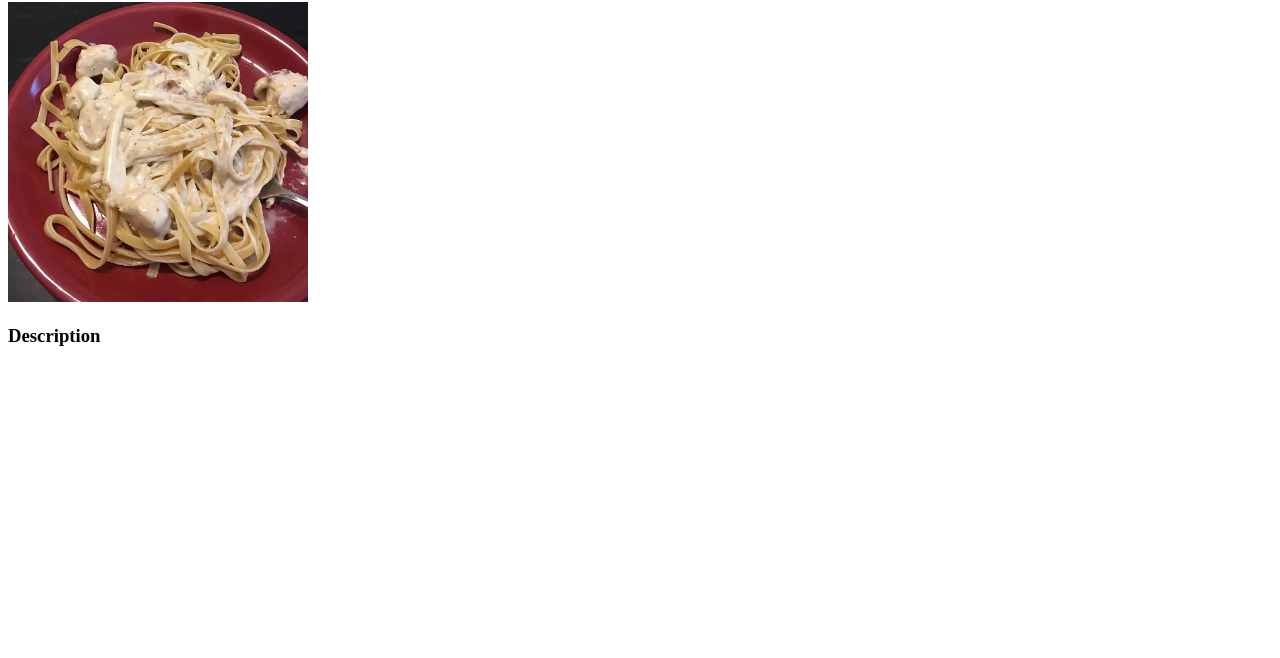
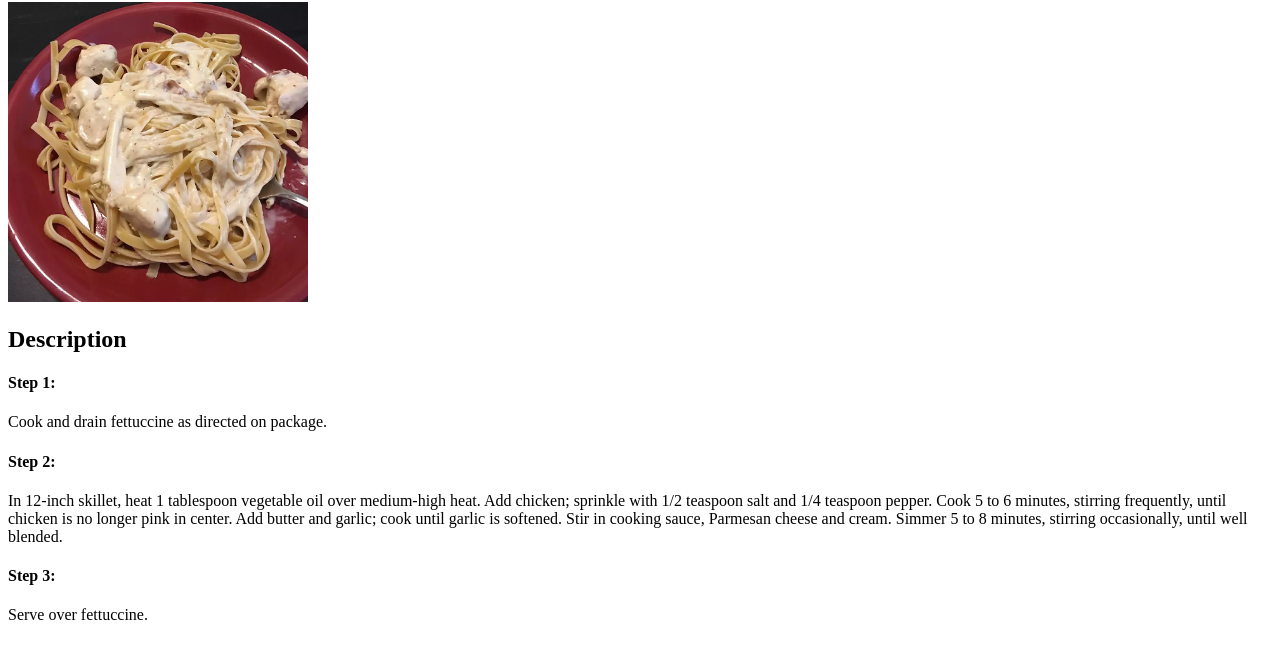
Before and after one commit to sblaize/odin-recipes, a plain HTML site: page recipes/chicken_alfredo.html in a window 1280 px wide. Shown: the part 78-736 px from the top of the page. Drawn offline with Linux system fonts and the light colour scheme.

Commit message:
Added description and steps. Wrapped text for easier reading

```diff
--- a/recipes/chicken_alfredo.html
+++ b/recipes/chicken_alfredo.html
@@ -12,6 +12,20 @@
 
 <img src="../img/ca_pic.jpg" width="300" alt="Creamy Chicken Alfredo on Red Plate">
 
-<h3>Description</h3>
+<h2>Description</h2>
+<h4><strong>Step 1: </strong> </h4>
+<p>
+Cook and drain fettuccine as directed on package.
+</p>
+<h4><strong>Step 2: </strong> </h4>
+<p>
+    In 12-inch skillet, heat 1 tablespoon vegetable oil over medium-high heat. Add chicken; sprinkle with 1/2 teaspoon salt and 1/4 teaspoon pepper. Cook 5 to 6 minutes, stirring frequently, until chicken is no longer pink in center. Add butter and garlic; cook until garlic is softened. Stir in cooking sauce, Parmesan cheese and cream. Simmer 5 to 8 minutes, stirring occasionally, until well blended.
+</p>
+<h4><strong>Step 3: </strong> </h4>
+<p>
+    Serve over fettuccine.
+</p>
+
+
 </body>
 </html>
```
